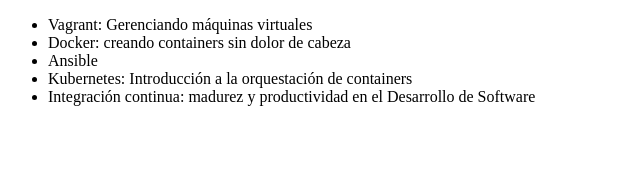
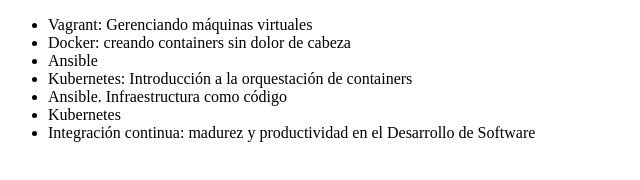
Before and after one commit to sergiodlag12/aluraGIT, a plain HTML site: page index.html in a window 1280 px wide. Shown: the whole page, without its empty margins (0-640 px from the left). Drawn offline with Linux system fonts and the light colour scheme.

Commit message:
ultimos cambios

```diff
--- a/index.html
+++ b/index.html
@@ -10,6 +10,8 @@
          <li> Docker: creando containers sin dolor de cabeza</li>
          <li> Ansible </li>
          <li> Kubernetes: Introducción a la orquestación de containers </li>
+         <li> Ansible. Infraestructura como código </li>
+         <li> Kubernetes </li>
          <li> Integración continua: madurez y productividad en el Desarrollo de Software</li>
      </ul>
 </body>
```
